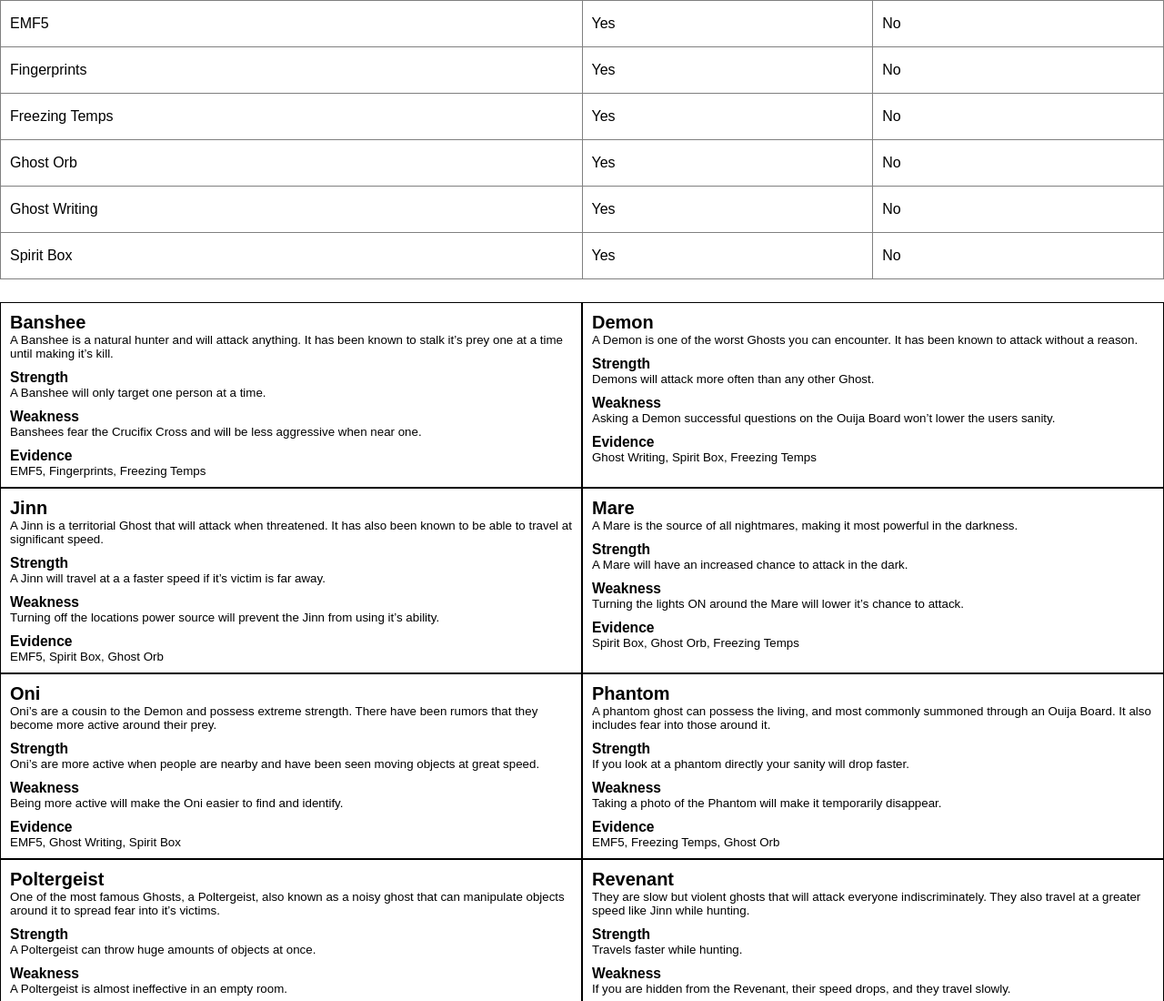
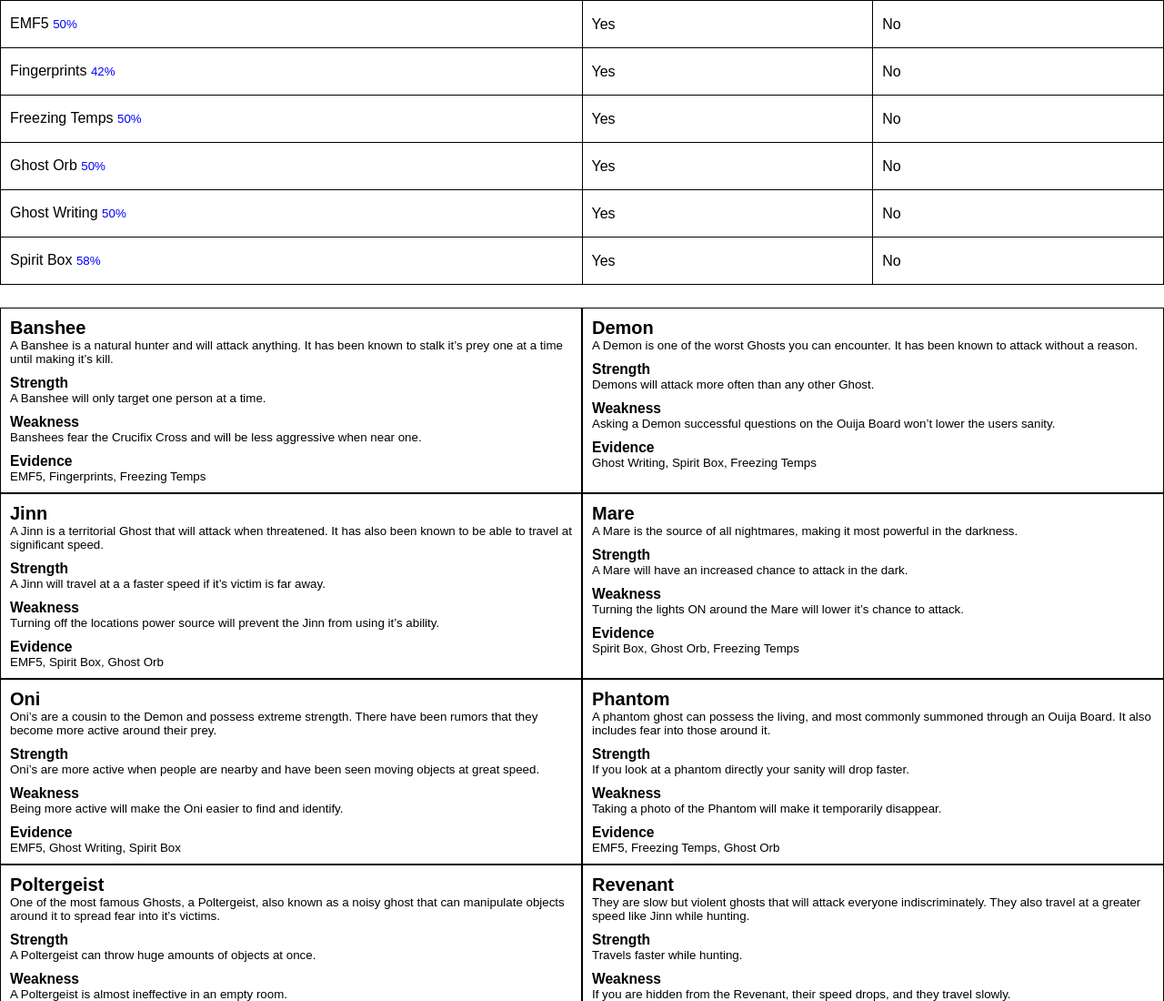
Before and after one commit to bejbej/ghost-journal, a plain HTML site: page index.html in a window 1280 px wide. Shown: the top 1100 px of the page at 91% size. Drawn offline with Linux system fonts and the light colour scheme.

Commit message:
Show evidence chance.

```diff
--- a/index.html
+++ b/index.html
@@ -8,32 +8,32 @@
     <div style="display: none;">✓✗</div>
     <table id=evidence>
         <tr id=emf5>
-            <td class=evidence-name>EMF5</td>
+            <td class=evidence-name>EMF5 <span class="chance"></span></td>
             <td class=yes>Yes</td>
             <td class=no>No</td>
         </tr>
         <tr id=fingerprints>
-            <td class=evidence-name>Fingerprints</td>
+            <td class=evidence-name>Fingerprints <span class="chance"></span></td>
             <td class="yes">Yes</td>
             <td class="no">No</td>
         </tr>
         <tr id=freezing-temps>
-            <td class=evidence-name>Freezing Temps</td>
+            <td class=evidence-name>Freezing Temps <span class="chance"></span></td>
             <td class=yes>Yes</td>
             <td class=no>No</td>
         </tr>
         <tr id=ghost-orb>
-            <td class=evidence-name>Ghost Orb</td>
+            <td class=evidence-name>Ghost Orb <span class="chance"></span></td>
             <td class=yes>Yes</td>
             <td class=no>No</td>
         </tr>
         <tr id=ghost-writing>
-            <td class=evidence-name>Ghost Writing</td>
+            <td class=evidence-name>Ghost Writing <span class="chance"></span></td>
             <td class=yes>Yes</td>
             <td class=no>No</td>
         </tr>
         <tr id=spirit-box>
-            <td class=evidence-name>Spirit Box</td>
+            <td class=evidence-name>Spirit Box <span class="chance"></span></td>
             <td class=yes>Yes</td>
             <td class=no>No</td>
         </tr>
--- a/script.js
+++ b/script.js
@@ -1,8 +1,10 @@
 const ghostList = document.querySelector(".cards");
-const evidenceList = document.getElementById("#evidence");
+const evidenceElements = [...document.querySelectorAll("tr")];
 const active = "active";
 const hidden = "hidden";
 const dark = "dark";
+const always = "always";
+const never = "never";
 const yesButtons = [...document.getElementsByClassName("yes")];
 const noButtons = [...document.getElementsByClassName("no")];
 const allButtons = yesButtons.concat(noButtons);
@@ -12,6 +14,7 @@ if (window.location.search == "?dark") {
 }
 
 allButtons.forEach(element => element.addEventListener("click", onClick));
+update();
 
 function onClick(event) {
     document.body.classList.add(hidden);
@@ -61,4 +64,25 @@ function update() {
             }
         };
     });
+
+    evidenceElements.forEach(element => {
+        element.classList.remove(always);
+        element.classList.remove(never);
+        element.querySelector(".chance").innerText = "0%";
+    });
+
+    if (ghosts.length > 0) {
+        evidenceElements.forEach(element => {
+            const evidenceClass = element.id;
+            const possible = [...ghostList.querySelectorAll(".card:not(.hidden) ." + evidenceClass)].length;
+            const chance = Math.round(100 * (possible / ghosts.length));
+            if (chance === 0) {
+                element.classList.add(never);
+            }
+            else if (chance === 100) {
+                element.classList.add(always);
+            }
+            element.querySelector(".chance").innerText = chance + "%";
+        });
+    }
 }
--- a/styles.css
+++ b/styles.css
@@ -27,14 +27,41 @@ table {
 }
 
 td {
-    border: 1px solid grey;
+    border: 1px solid black;
     padding: 0px 10px;
     height: 50px;
     line-height: 50px;
 }
 
+.always .evidence-name {
+    background: lightgreen;
+    color: black;
+}
+
+.always .chance {
+    color: green !important;
+}
+
+.never .evidence-name {
+    background: pink;
+    color: black;
+}
+
+.never .chance {
+    color: red !important;
+}
+
 .evidence-name {
     width: 50%;
+}
+
+.chance {
+    font-size: 10pt;
+    color: blue;
+}
+
+body.dark .chance {
+    color:skyblue;
 }
 
 .yes, .no {
```
